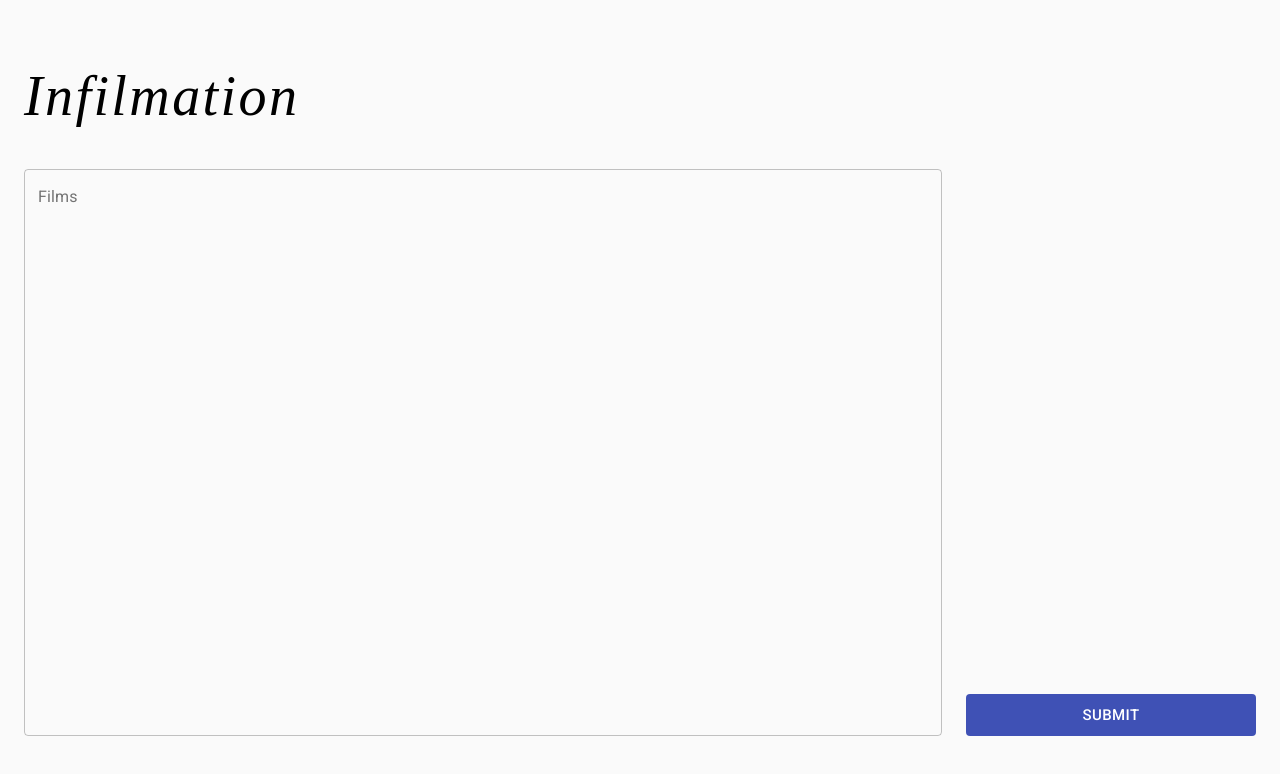
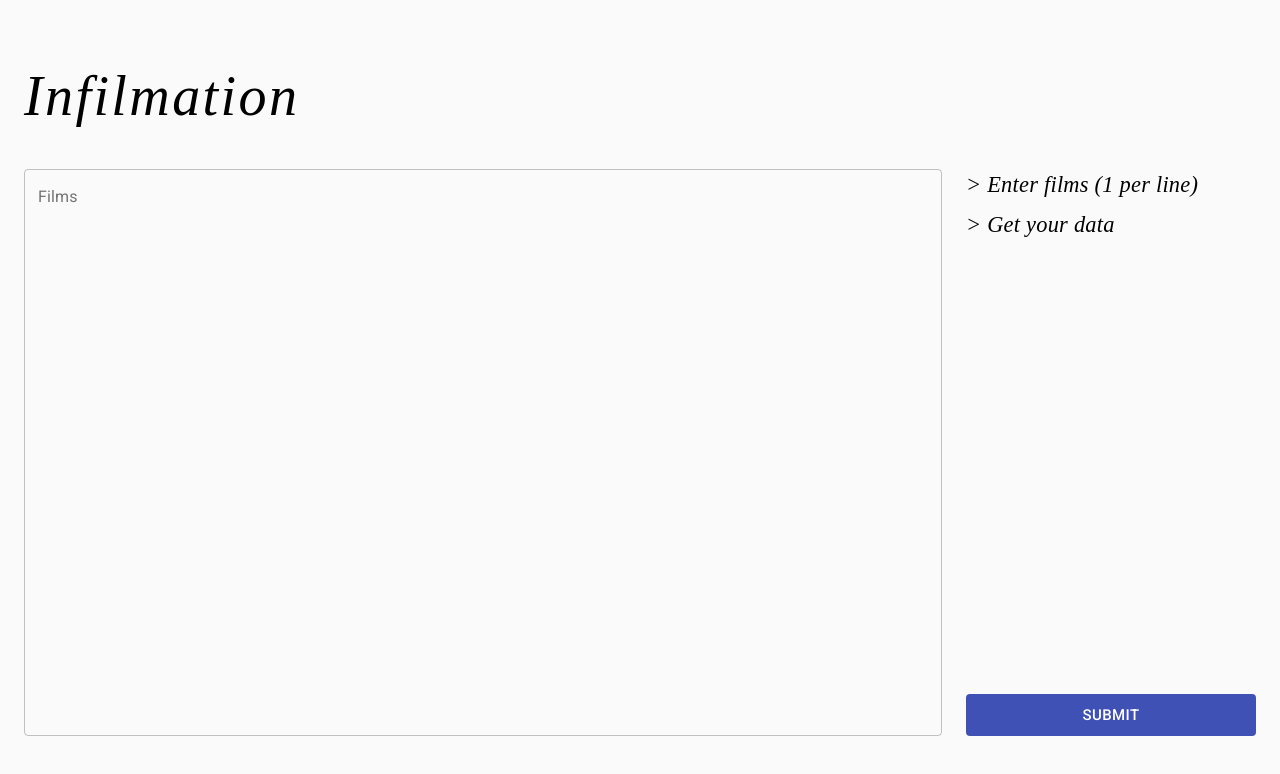
Before and after one commit to dbatten5/infilmation, a React (Create React App) app: page / in a window 1280 px wide. Shown: the top 774 px of the page. Built offline with nearby package versions, Linux system fonts and the light colour scheme.

Commit message:
Add instructional guide

```diff
--- a/src/components/DataTable.js
+++ b/src/components/DataTable.js
@@ -22,7 +22,7 @@ const makeList = (list, elements = 2) => (
 
 const createRow = ({
   id,
-  imdb_title,
+  title,
   imdb_year,
   genres,
   runtime,
@@ -36,7 +36,7 @@ const createRow = ({
 }) => (
   {
     id,
-    imdb_title,
+    title,
     imdb_year,
     genres: makeList(genres, 2),
     runtime,
@@ -52,7 +52,7 @@ const createRow = ({
 
 const columns = [
   {
-    field: 'imdb_title',
+    field: 'title',
     headerName: 'Title',
     renderCell: renderLargeCell,
     width: 150,
--- a/src/components/FilmForm.js
+++ b/src/components/FilmForm.js
@@ -4,6 +4,7 @@ import { makeStyles } from '@material-ui/core/styles';
 import Box from '@material-ui/core/Box';
 import FilmInput from '../components/FilmInput';
 import FilmSubmit from '../components/FilmSubmit';
+import Guide from '../components/Guide';
 
 const useStyles = makeStyles((theme) => ({
   grid: {
@@ -40,12 +41,13 @@ const FilmForm = () => {
         <Grid
           container
           direction="column"
-          justify="flex-end"
+          justify="space-between"
           item
           xs={12}
           md={3}
           className={classes.submit}
         >
+          <Guide />
           <FilmSubmit films={films} />
         </Grid>
       </Grid>
--- /dev/null
+++ b/src/components/Guide.js
@@ -0,0 +1,31 @@
+import React from 'react';
+import Typography from '@material-ui/core/Typography';
+import Box from '@material-ui/core/Box';
+import { makeStyles } from '@material-ui/core/styles';
+
+const useStyles = makeStyles((theme) => ({
+  step: {
+    fontFamily: 'HelveticaNeue-Light',
+    color: 'black',
+    fontSize: '1.4rem',
+    fontWeight: '300',
+    fontStyle: 'italic',
+  },
+}));
+
+const Guide = () => {
+  const classes = useStyles();
+
+  return (
+    <Box mb={3}>
+      <Typography variant="body2" gutterBottom className={classes.step}>
+        > Enter films (1 per line)
+      </Typography>
+      <Typography variant="body2" gutterBottom className={classes.step}>
+        > Get your data
+      </Typography>
+    </Box>
+  );
+};
+
+export default Guide;
```
Also changed, not shown: src/components/Logo.js (added, +37 -0 lines).
